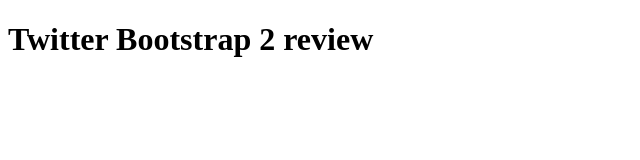
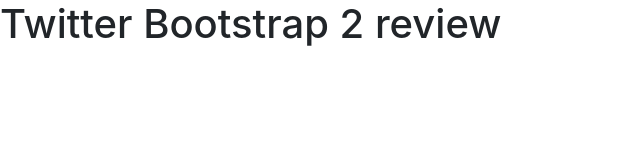
Before and after one commit to IssacharHumphreyy/bootstrap-2, a plain HTML site: page index.html in a window 1280 px wide. Shown: the whole page, without its empty margins (0-640 px from the left). Drawn offline with nearby package versions, Linux system fonts and the light colour scheme.

Commit message:
Update index.html

```diff
--- a/index.html
+++ b/index.html
@@ -6,7 +6,7 @@
 
     <title>Twitter Boostrap 2 review</title>
 
-    <link rel-"stylesheet" type="text/css" href="bootstrap.css"
+    <link rel="stylesheet" type="text/css" href="bootstrap.css"
 
   </head>
 
```
